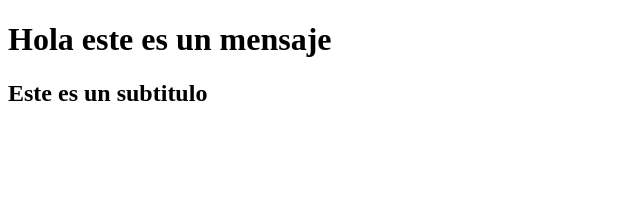
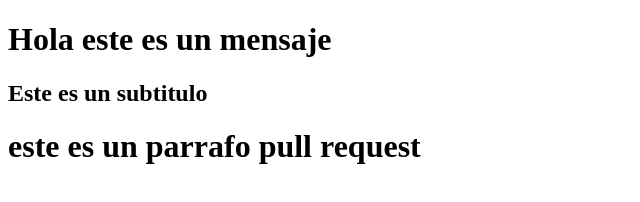
Before and after one commit to MisaelMhoron/PROYECTOGIT, a plain HTML site: page index.html in a window 1280 px wide. Shown: the whole page, without its empty margins (0-640 px from the left). Drawn offline with Linux system fonts and the light colour scheme.

Commit message:
se hace cambio en readme e index

```diff
--- a/index.html
+++ b/index.html
@@ -8,5 +8,6 @@
 <body>
     <h1>Hola este es un mensaje</h1>
     <h2>Este es un subtitulo</h2>
+    <h1>este es un parrafo pull request</h1>
 </body>
 </html>
```
Also changed, not shown: 1 other file.
